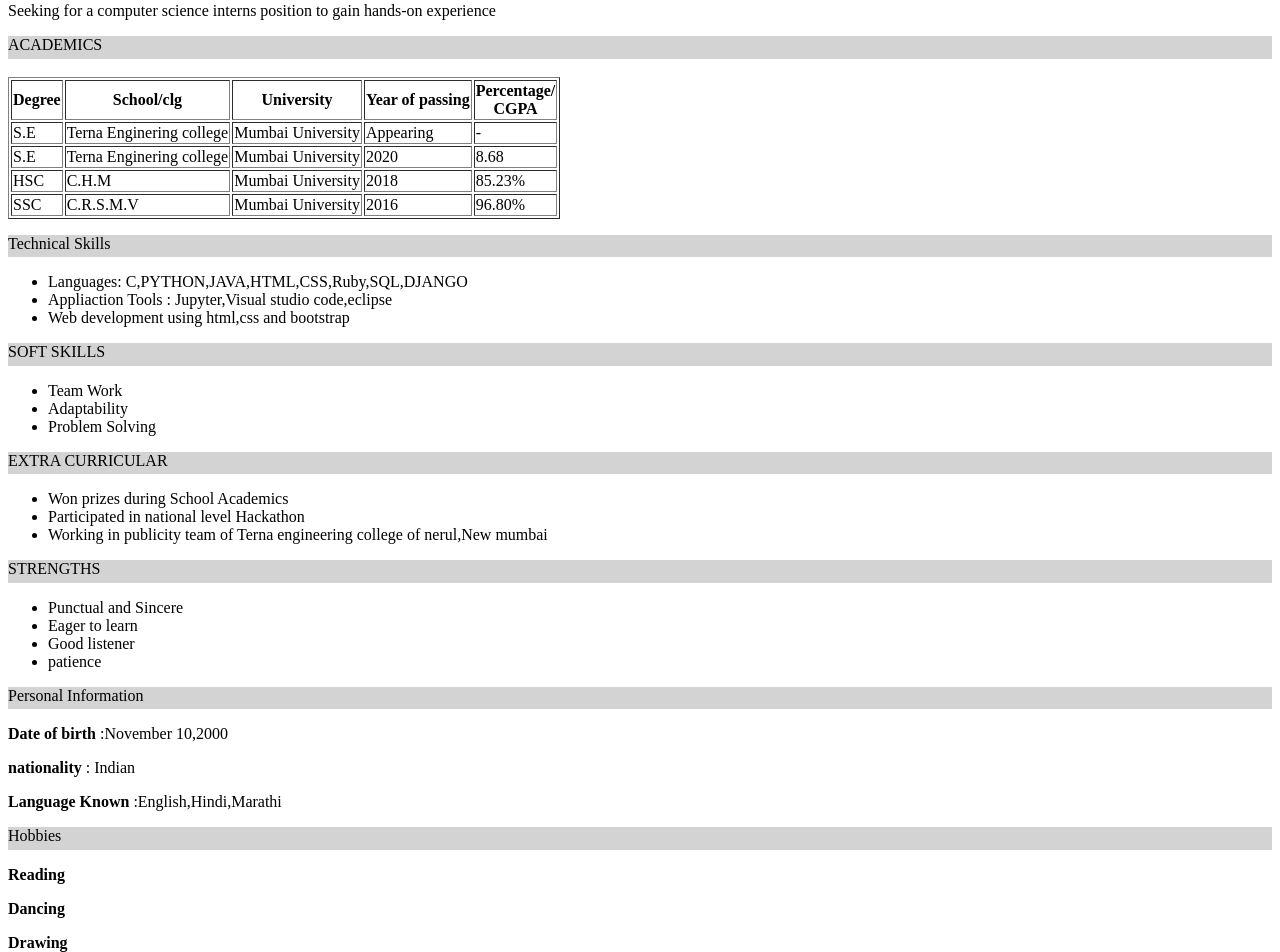
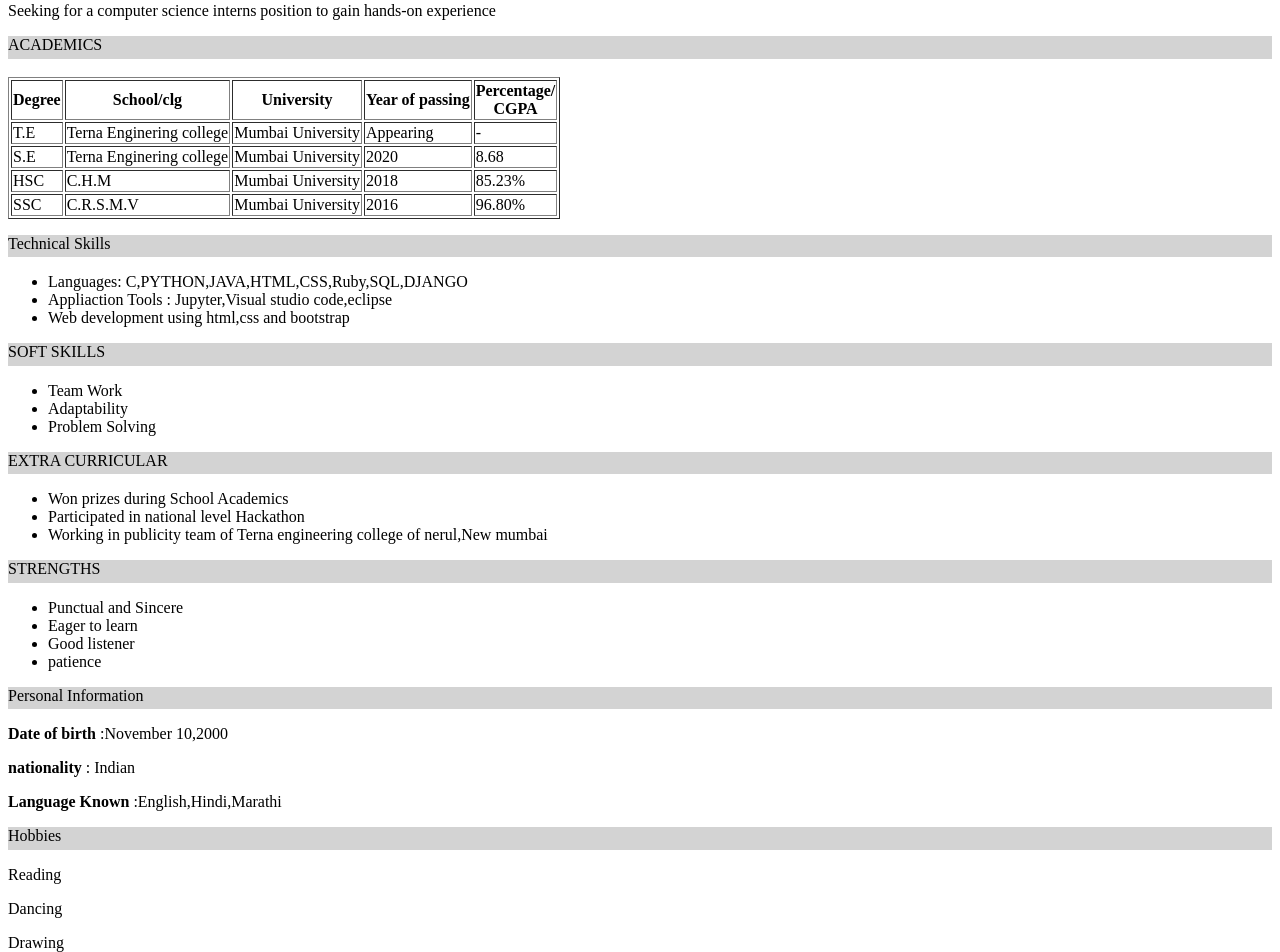
Before and after one commit to chetana1011/crd-profile, a plain HTML site: page index.html in a window 1280 px wide. Shown: the part 319-1271 px from the top of the page. Drawn offline with Linux system fonts and the light colour scheme.

Commit message:
edit indesx.html

```diff
--- a/index.html
+++ b/index.html
@@ -14,7 +14,7 @@
 <br>
 <table border="1">
 <tr><th>Degree</th><th>School/clg</th><th>University</th><th>Year of passing</th><th>Percentage/<br>CGPA</tr>
- <tr><td>S.E</td><td>Terna Enginering college</td><td>Mumbai University</td><td>Appearing</td><td> - </td></tr>
+ <tr><td>T.E</td><td>Terna Enginering college</td><td>Mumbai University</td><td>Appearing</td><td> - </td></tr>
 <tr><td>S.E</td><td>Terna Enginering college</td><td>Mumbai University</td><td>2020</td><td>8.68</td></tr>
 <tr><td>HSC</td><td>C.H.M</td><td>Mumbai University</td><td>2018</td><td>85.23%</td></tr>
 <tr><td>SSC</td><td>C.R.S.M.V</td><td>Mumbai University</td><td>2016</td><td>96.80%</td></tr>
@@ -50,8 +50,8 @@
 <p><b>nationality</b>                         : Indian</p>
 <p><b>Language Known</b>             :English,Hindi,Marathi</p>
 <section style="background-color:#D3D3D3; width: 100%; height: 45%;"><p>Hobbies</p></section>
-<p><b>Reading</p>
-<p><b>Dancing</p>
+<p>Reading</p>
+<p>Dancing</p>
 <p>Drawing</p>
 </div>
 </body>
```
